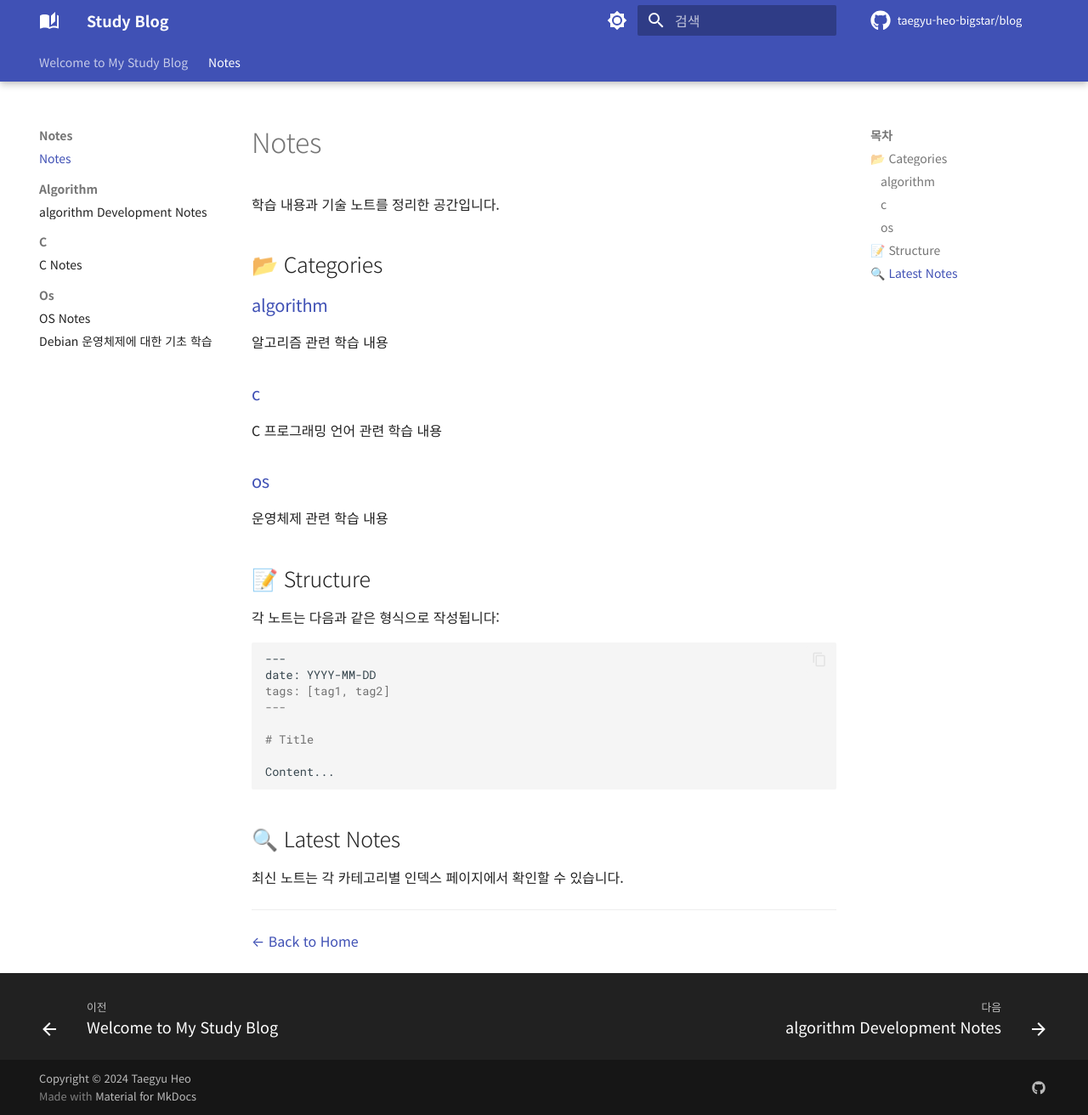
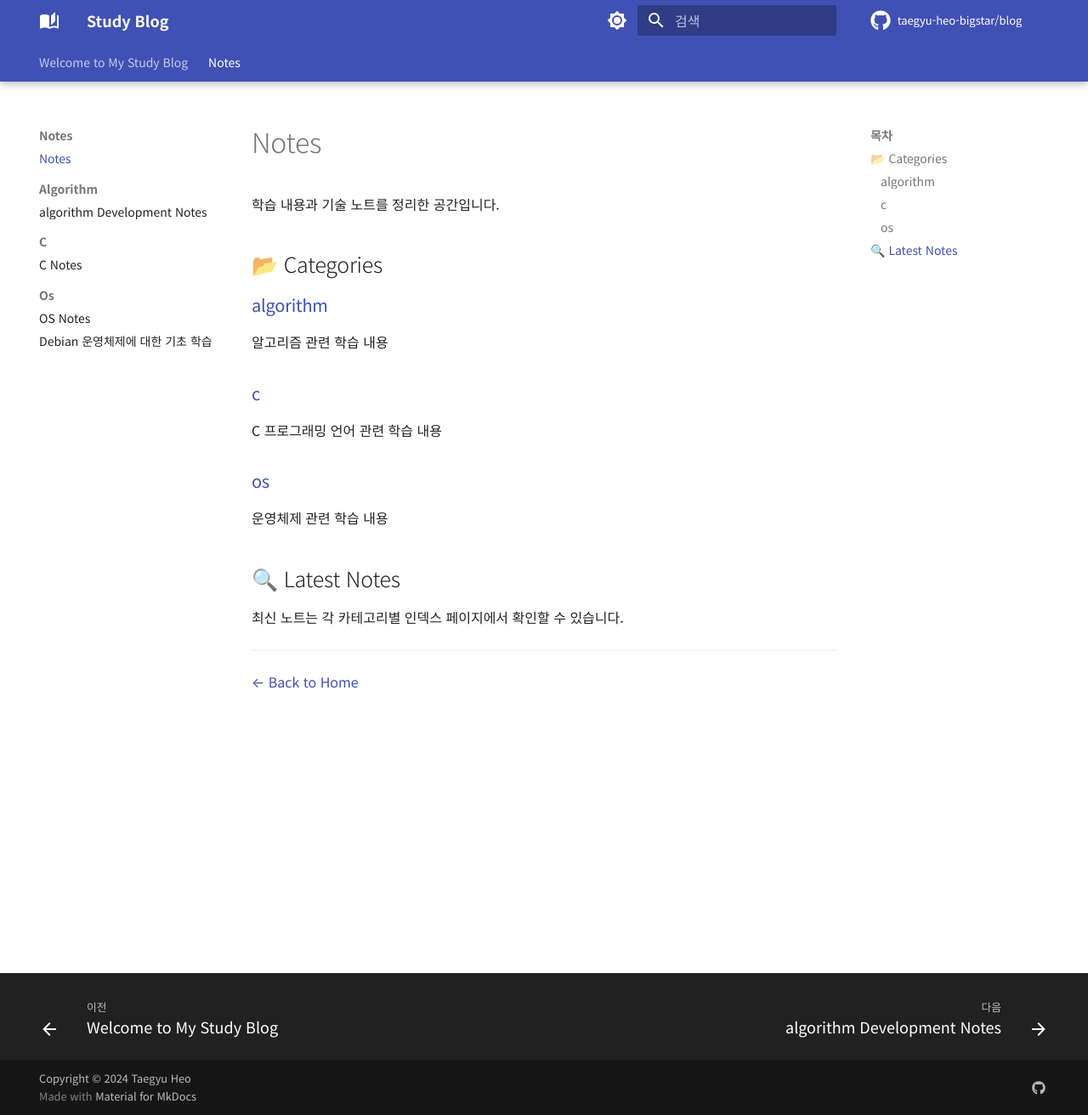
Before and after one commit to taegyu-heo-bigstar/blog, an MkDocs documentation site: the page built from docs/notes/index.md, in a window 1280 px wide and 1312 px high. Shown: the whole window at 85% size. Built offline with MkDocs 1.6.1 and Material for MkDocs 9.7.7, drawn with Linux system fonts in a browser that asks for light colours; comment, search, counter and statistics services are not loaded.

Commit message:
Remove outdated structure guidelines and unnecessary notes from index pages for clarity

````diff
--- a/docs/notes/index.md
+++ b/docs/notes/index.md
@@ -13,21 +13,6 @@ C 프로그래밍 언어 관련 학습 내용
 ### [os](./os/)
 운영체제 관련 학습 내용
 
-## 📝 Structure
-
-각 노트는 다음과 같은 형식으로 작성됩니다:
-
-```markdown
----
-date: YYYY-MM-DD
-tags: [tag1, tag2]
----
-
-# Title
-
-Content...
-```
-
 ## 🔍 Latest Notes
 
 최신 노트는 각 카테고리별 인덱스 페이지에서 확인할 수 있습니다.
````
Also changed, not shown: docs/index.md (+0 -2 lines), docs/notes/c/index.md (+1 -2 lines).
